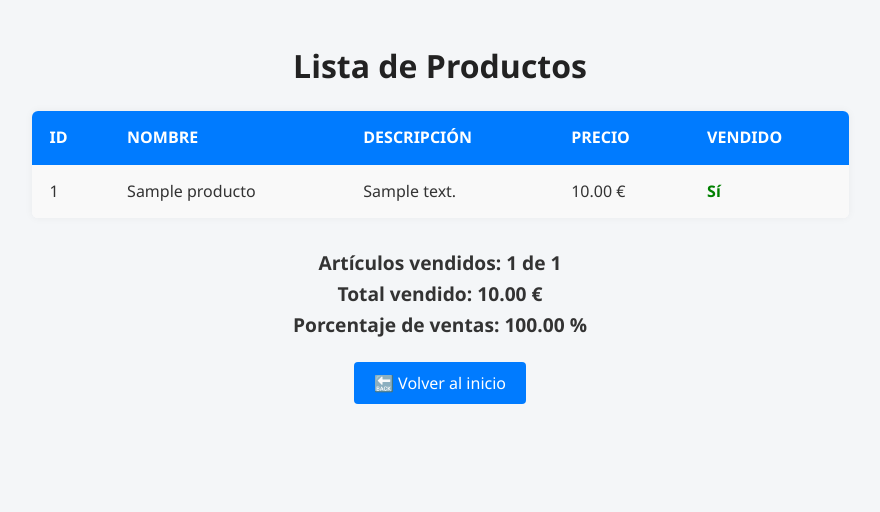
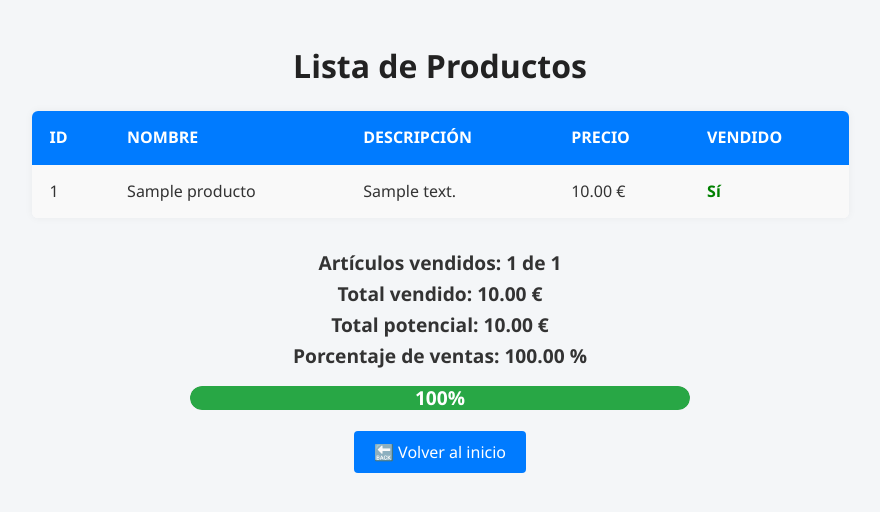
Before and after one commit to Lemmii33/Programacion, a PHP site: page /productos.php in a window 1280 px wide. Shown: the top 512 px of the page, without its empty margins (200-1080 px from the left). Run offline with PHP 8.4, Linux system fonts and the light colour scheme; tables that the repository leaves empty or names only in its code hold one stand-in row (values such as "Sample post").

Commit message:
Estilos y porcentaje

```diff
--- a/css/estilos.css
+++ b/css/estilos.css
@@ -87,3 +87,36 @@ button:hover, .btn:hover {
     margin: 0 auto;
     padding: 20px;
 }
+.progress-container {
+    width: 80%;
+    max-width: 500px;
+    margin: 15px auto;
+    background-color: #e0e0e0;
+    border-radius: 20px;
+    height: 24px;
+    overflow: hidden;
+    box-shadow: inset 0 1px 2px rgba(0,0,0,0.1);
+}
+
+.progress-bar {
+    height: 100%;
+    text-align: center;
+    line-height: 24px;
+    color: white;
+    font-weight: bold;
+    transition: width 0.4s ease;
+    border-radius: 20px;
+}
+
+/* Colores según rendimiento */
+.progress-bar.low {
+    background-color: #dc3545; /* rojo */
+}
+
+.progress-bar.medium {
+    background-color: #fd7e14; /* naranja */
+}
+
+.progress-bar.high {
+    background-color: #28a745; /* verde */
+}
--- a/productos.php
+++ b/productos.php
@@ -5,6 +5,7 @@ $sql = "SELECT Id, Nombre, Descripcion, Precio, Vendido FROM productos";
 $resultado = $conn->query($sql);
 
 $sumaVendidos = 0;
+$sumaTotal = 0;
 $contadorVendidos = 0;
 $totalProductos = 0;
 ?>
@@ -28,6 +29,7 @@ $totalProductos = 0;
 
         while ($fila = $resultado->fetch_assoc()) {
             $totalProductos++;
+            $sumaTotal += $fila['Precio'];
 
             echo "<tr>";
             echo "<td>" . $fila['Id'] . "</td>";
@@ -45,11 +47,27 @@ $totalProductos = 0;
 
         $porcentaje = $totalProductos > 0 ? ($contadorVendidos / $totalProductos) * 100 : 0;
 
+        // Clase de color para la barra de progreso
+        if ($porcentaje >= 80) {
+            $barraClase = "progress-bar high";
+        } elseif ($porcentaje >= 50) {
+            $barraClase = "progress-bar medium";
+        } else {
+            $barraClase = "progress-bar low";
+        }
+
         echo "</table>";
         echo "<div class='resumen'>";
         echo "<p><strong>Artículos vendidos:</strong> $contadorVendidos de $totalProductos</p>";
         echo "<p><strong>Total vendido:</strong> " . number_format($sumaVendidos, 2) . " €</p>";
+        echo "<p><strong>Total potencial:</strong> " . number_format($sumaTotal, 2) . " €</p>";
         echo "<p><strong>Porcentaje de ventas:</strong> " . number_format($porcentaje, 2) . " %</p>";
+
+        // Barra de progreso visual
+        echo "<div class='progress-container'>";
+        echo "<div class='$barraClase' style='width: " . $porcentaje . "%;'>" . number_format($porcentaje, 0) . "%</div>";
+        echo "</div>";
+
         echo "</div>";
     } else {
         echo "<div class='resumen'>No hay productos en la base de datos.</div>";
```
